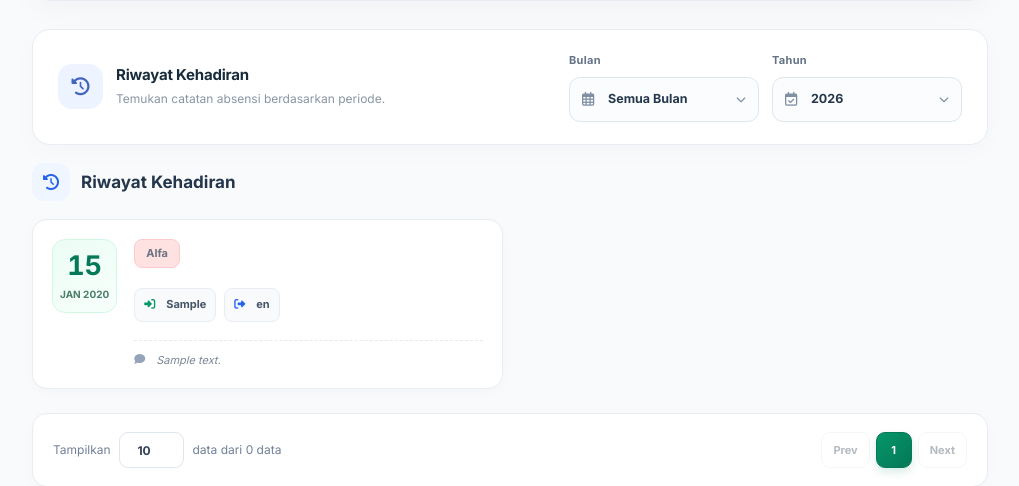
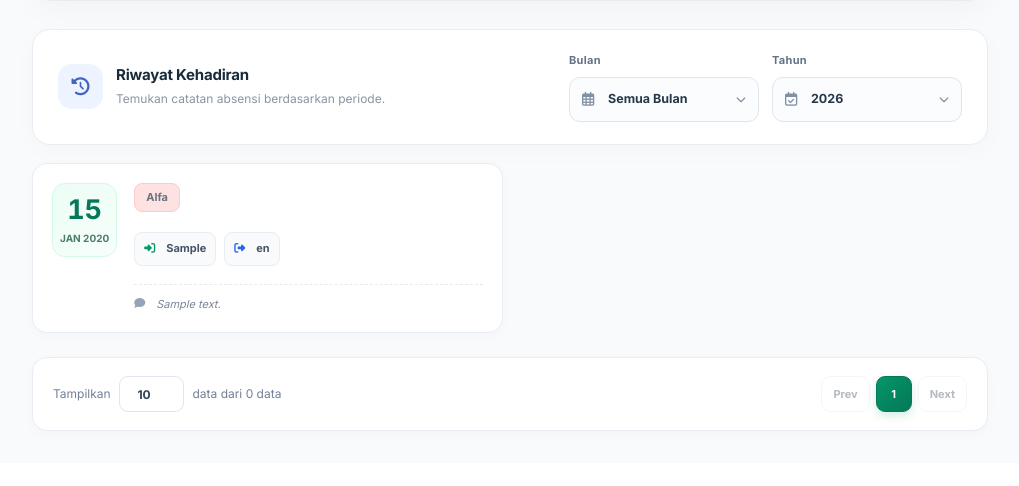
Before and after one commit to Rineva-dev/Sistem-SMPU, a Flask app: template templates/sections/absensi/absensi.html in a window 1280 px wide. Shown: the part 1142-1628 px from the top of the page, without its empty margins (260-1279 px from the left). After the commit the page ends 1573 px from the top, so only its background shows below. Run offline with Flask 3, Linux system fonts and the light colour scheme; a user stored in the database is signed in; tables that the repository leaves empty hold one stand-in row (values such as "Sample post"); the template is opened without the code that fills it: values that come from a table or form of the project are taken from there, most other values are stand-ins (such as "Sample title", 1, 10 or a date in 2020); some libraries are stand-ins or nearby versions.

Commit message:
upgrade text absensi harian

```diff
--- a/static/css/absensi/absensi_harian.css
+++ b/static/css/absensi/absensi_harian.css
@@ -270,7 +270,6 @@
 }
 .info-empty i {
     color: #cbd5e1;
-    margin-bottom: 12px;
     display: block;
 }
 .info-empty p {
--- a/templates/sections/absensi/absensi.html
+++ b/templates/sections/absensi/absensi.html
@@ -470,7 +470,6 @@
 
     <!-- ✅ RIWAYAT ABSENSI (Gaya Kartu, Bukan Tabel Biasa) -->
     <div class="riwayat-section">
-        <h5 class="riwayat-title"><i class="fas fa-history"></i> Riwayat Kehadiran</h5>
         {% if absensi_list and absensi_list|length > 0 %}
         <div class="riwayat-grid">
             {% for item in absensi_list %}
```
